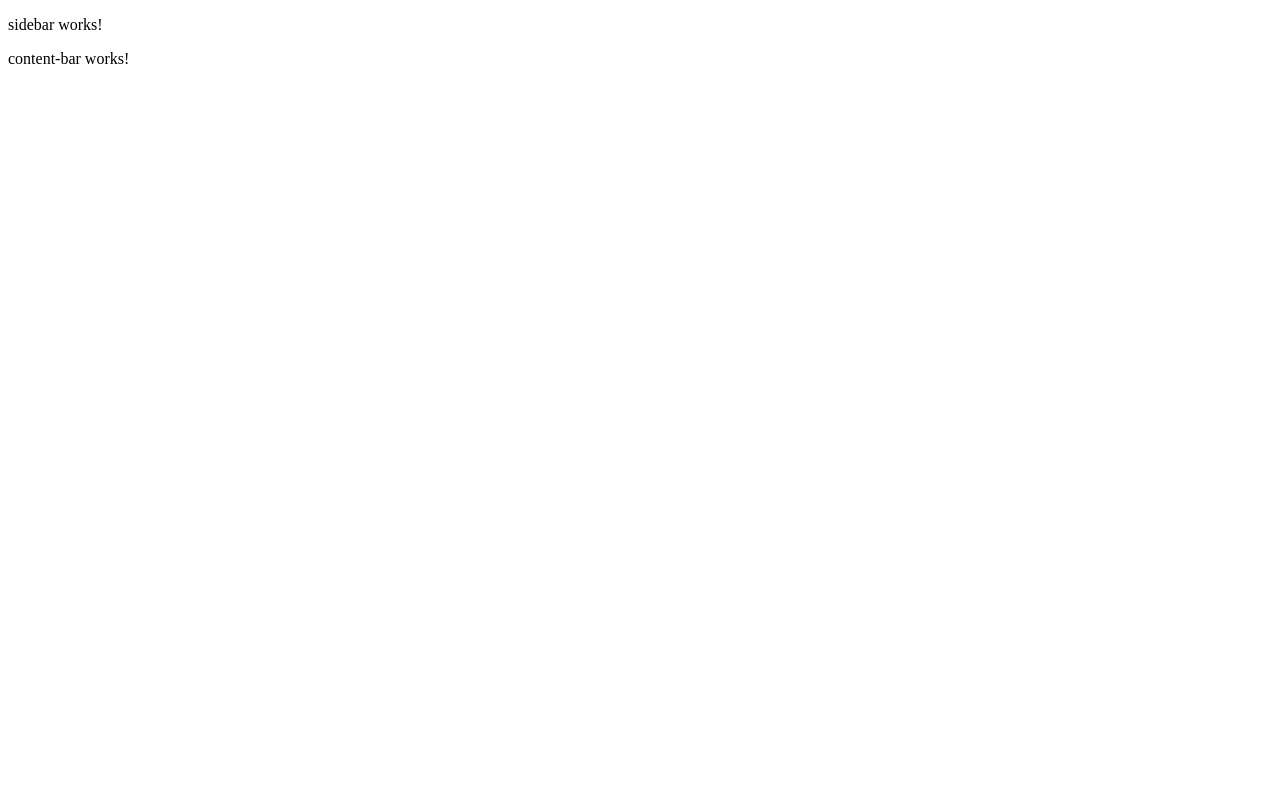
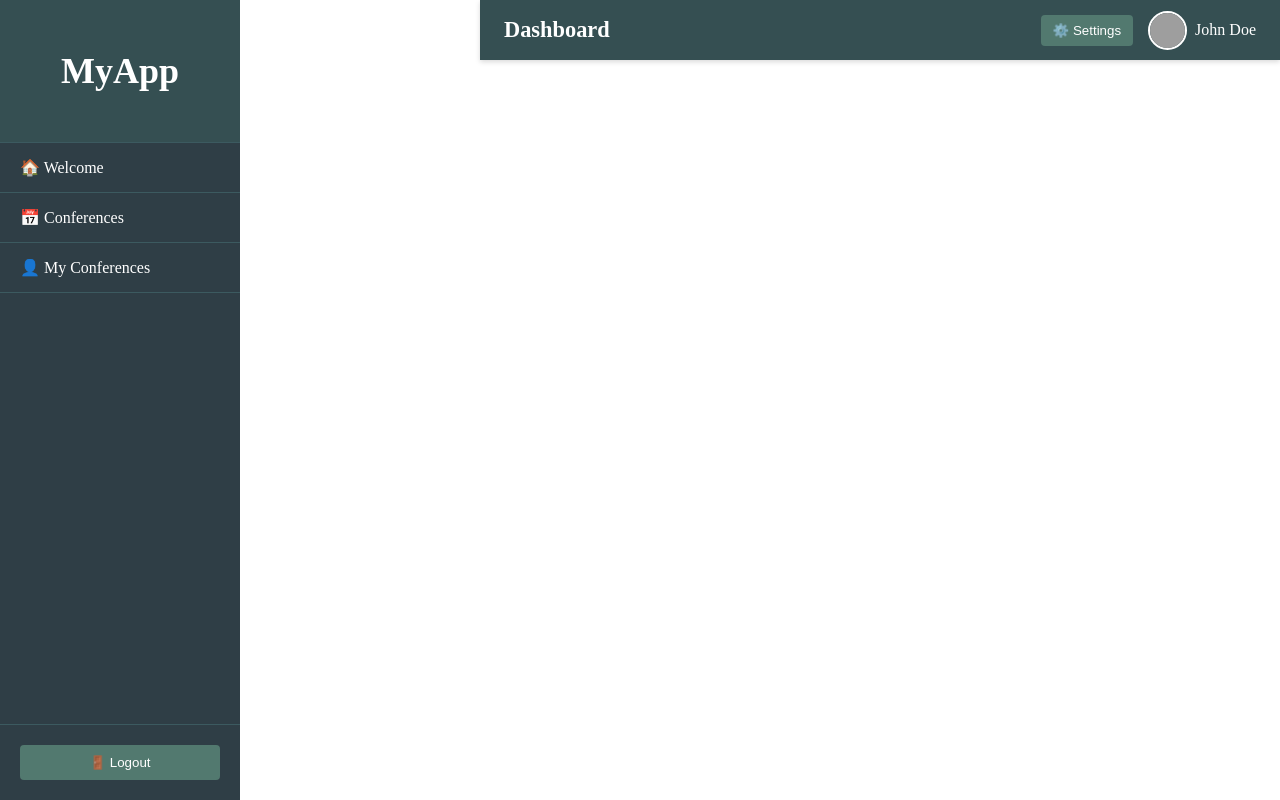
Before and after one commit to FeliciaMM/Angular, an Angular app in the folder my-first-project/: page / in a window 1280 px wide. Built offline with nearby package versions, Linux system fonts and the light colour scheme; grey boxes are pictures that could not be loaded.

Commit message:
puternic

```diff
--- a/my-first-project/src/app/app.html
+++ b/my-first-project/src/app/app.html
@@ -1,16 +1,8 @@
-<!-- 🧭 Sidebar + Content Layout -->
-<div class="layout">
-  <!-- Sidebar în stânga -->
-  <app-sidebar></app-sidebar>
+<!-- app.component.html -->
+<app-sidebar></app-sidebar>
+<app-content-bar></app-content-bar>
 
-  <!-- Zona principală -->
-  <div class="main-content">
-    <!-- Content bar sus -->
-    <app-content-bar></app-content-bar>
-
-    <!-- Zona unde se afișează paginile -->
-    <div class="page-container">
-      <router-outlet></router-outlet>
-    </div>
-  </div>
+<!-- container pentru conținutul paginilor -->
+<div class="page-content">
+  <router-outlet></router-outlet>
 </div>
--- a/my-first-project/src/app/layout/content-bar/content-bar.html
+++ b/my-first-project/src/app/layout/content-bar/content-bar.html
@@ -1 +1,13 @@
-<p>content-bar works!</p>
+<!-- content-bar.component.html -->
+<header class="content-bar">
+  <div class="left">
+    <h1>Dashboard</h1>
+  </div>
+  <div class="right">
+    <button class="action-btn">⚙️ Settings</button>
+    <div class="user">
+      <img src="https://ui-avatars.com/api/?name=User" alt="User avatar" />
+      <span>John Doe</span>
+    </div>
+  </div>
+</header>
--- a/my-first-project/src/app/layout/content-bar/content-bar.scss
+++ b/my-first-project/src/app/layout/content-bar/content-bar.scss
@@ -0,0 +1,53 @@
+.content-bar {
+  height: 60px;
+  background-color: #354f52;
+  color: white;
+  display: flex;
+  justify-content: space-between;
+  align-items: center;
+  padding: 0 1.5rem;
+  margin-left: 240px; /* pentru a nu fi sub sidebar */
+  position: fixed;
+  top: 0;
+  right: 0;
+  left: 240px;
+  box-shadow: 0 2px 5px rgba(0, 0, 0, 0.15);
+  z-index: 100;
+}
+
+.content-bar .left h1 {
+  margin: 0;
+  font-size: 1.4rem;
+}
+
+.content-bar .right {
+  display: flex;
+  align-items: center;
+  gap: 15px;
+}
+
+.action-btn {
+  background: #52796f;
+  border: none;
+  padding: 8px 12px;
+  color: white;
+  cursor: pointer;
+  border-radius: 4px;
+}
+
+.action-btn:hover {
+  background: #6b9080;
+}
+
+.user {
+  display: flex;
+  align-items: center;
+  gap: 8px;
+}
+
+.user img {
+  width: 35px;
+  height: 35px;
+  border-radius: 50%;
+  border: 2px solid white;
+}
--- a/my-first-project/src/app/layout/sidebar/sidebar.html
+++ b/my-first-project/src/app/layout/sidebar/sidebar.html
@@ -1 +1,28 @@
-<p>sidebar works!</p>
+<!-- sidebar.component.html -->
+<nav class="sidebar">
+  <div class="sidebar-header">
+    <h2>MyApp</h2>
+  </div>
+
+  <ul class="sidebar-menu">
+    <li>
+      <a
+        routerLink="/welcome"
+        routerLinkActive="active"
+        [routerLinkActiveOptions]="{ exact: true }"
+      >
+        🏠 Welcome
+      </a>
+    </li>
+    <li>
+      <a routerLink="/conferences" routerLinkActive="active"> 📅 Conferences </a>
+    </li>
+    <li>
+      <a routerLink="/my-conferences" routerLinkActive="active"> 👤 My Conferences </a>
+    </li>
+  </ul>
+
+  <div class="sidebar-footer">
+    <button class="logout-btn">🚪 Logout</button>
+  </div>
+</nav>
--- a/my-first-project/src/app/layout/sidebar/sidebar.scss
+++ b/my-first-project/src/app/layout/sidebar/sidebar.scss
@@ -0,0 +1,67 @@
+.sidebar {
+  width: 240px;
+  height: 100vh;
+  background-color: #2f3e46;
+  color: white;
+  display: flex;
+  flex-direction: column;
+  justify-content: space-between;
+  position: fixed;
+  left: 0;
+  top: 0;
+}
+
+.sidebar-header {
+  padding: 20px;
+  text-align: center;
+  font-size: 1.5rem;
+  background-color: #354f52;
+  border-bottom: 1px solid #3c5a60;
+}
+
+.sidebar-menu {
+  list-style: none;
+  padding: 0;
+  margin: 0;
+  flex-grow: 1;
+}
+
+.sidebar-menu li {
+  border-bottom: 1px solid #3c5a60;
+}
+
+.sidebar-menu a {
+  display: block;
+  padding: 15px 20px;
+  text-decoration: none;
+  color: white;
+  transition: background 0.3s;
+}
+
+.sidebar-menu a:hover {
+  background-color: #3c5a60;
+}
+
+.sidebar-menu a.active {
+  background-color: #52796f;
+  font-weight: bold;
+}
+
+.sidebar-footer {
+  padding: 20px;
+  border-top: 1px solid #3c5a60;
+}
+
+.logout-btn {
+  width: 100%;
+  padding: 10px;
+  background: #52796f;
+  color: white;
+  border: none;
+  cursor: pointer;
+  border-radius: 4px;
+}
+
+.logout-btn:hover {
+  background: #6b9080;
+}
```
